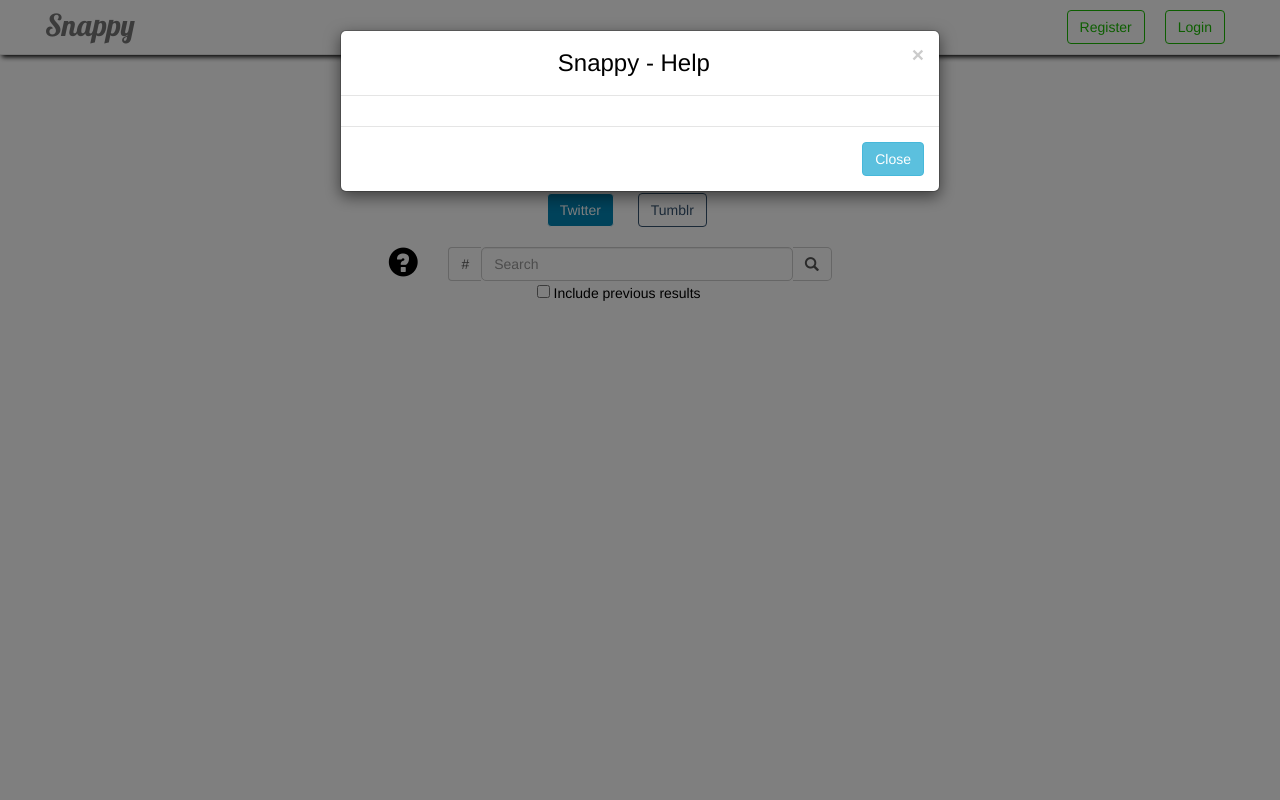
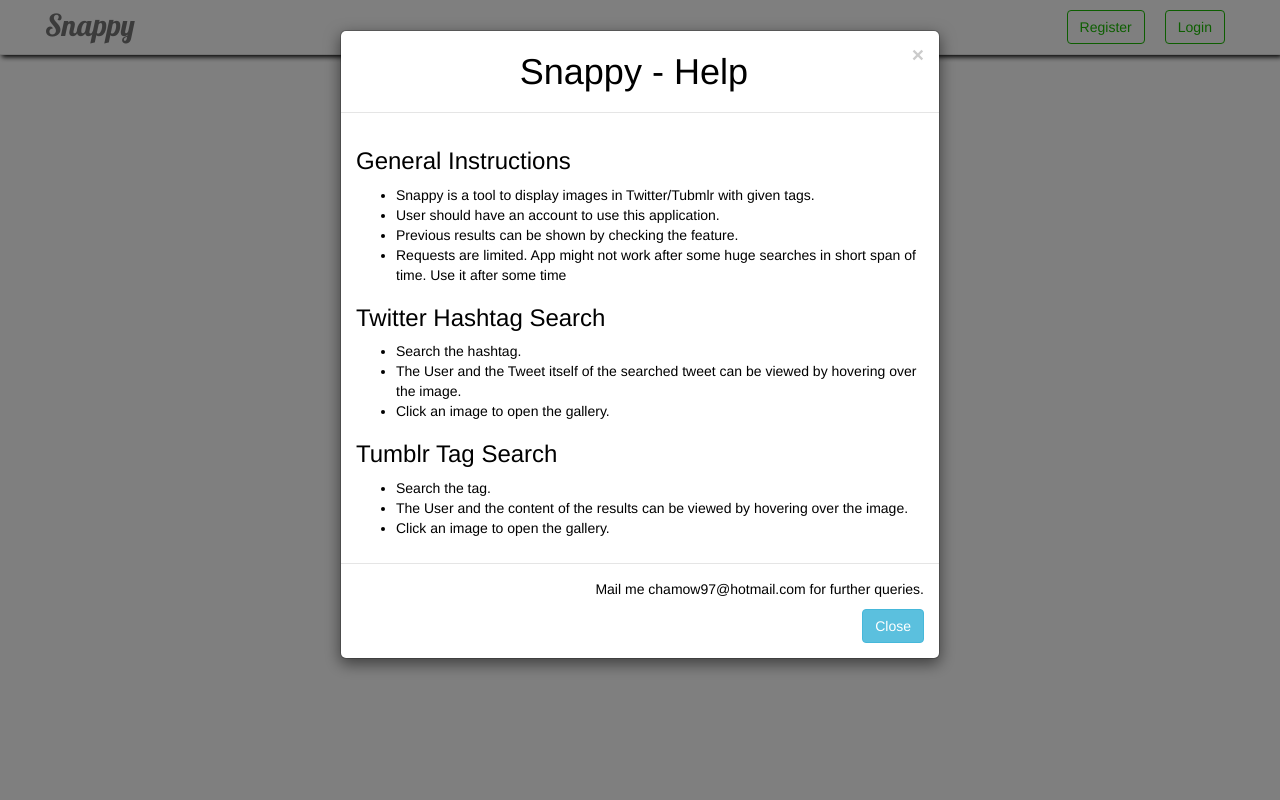
Before and after one commit to chamow97/snappy, a Django app: page / in a window 1280 px wide, after a click that opens the changed part. Run offline with Django 3.2, Linux system fonts and the light colour scheme; some libraries are stand-ins or nearby versions.

Commit message:
Add Documentation

```diff
--- a/twitter_snaps/static/js/home.js
+++ b/twitter_snaps/static/js/home.js
@@ -6,11 +6,17 @@ function checkBoxToggle() {
 }
 function searchTags(selectedPlatform)
 {
+    var oldContent = "";
     var search = document.getElementById("search-text").value;
     search = search.split(" ")[0];
     var isChecked = $("#includeMore").is(':checked');
     if(isChecked === false)
     {
+        document.getElementById("tweet-content").innerHTML = "";
+    }
+    else if(isChecked === true)
+    {
+        oldContent = document.getElementById("tweet-content").innerHTML;
         document.getElementById("tweet-content").innerHTML = "";
     }
     if(search == "")
@@ -28,7 +34,7 @@ function searchTags(selectedPlatform)
             var gallery = [];
             if(selectedPlatform == 0){
                  var text = "<br><br><div style='text-align: center; font-size: 20px;'>Tweets tagged with: " +
-                "<span style='background-color: #8cff77; border-radius: 5px; font-family: ";
+                "<span style='background-color: #ff523f; border-radius: 5px; font-family: ";
                     text += "Lobster', cursive'; > #";
                     text += search;
                     text += "</span></div><br><br>";
@@ -57,6 +63,7 @@ function searchTags(selectedPlatform)
                 gallery.push({'name': data.user[i], 'url':data.images[i], 'description':data.text[i]});
             }
             $(".loader").hide();
+            document.getElementById("tweet-content").innerHTML += oldContent;
             var gallery = $('#tweet-content a').simpleLightbox();
             document.getElementById("search-text").value = "";
         },
--- a/twitter_snaps/templates/base.html
+++ b/twitter_snaps/templates/base.html
@@ -29,6 +29,18 @@
 
 </head>
 <body>
+<script>
+
+toastr.options = {
+  "debug": false,
+  "positionClass": "toast-top-center",
+  "onclick": null,
+  "fadeIn": 300,
+  "fadeOut": 1000,
+  "timeOut": 5000,
+  "extendedTimeOut": 1000
+}
+</script>
 <div class="loader" style="background: url('{% static 'images/loading1.gif' %}') 50% 50% no-repeat rgb(249,249,249);"></div>
 <nav class="navbar navbar-default navbar-fixed-top">
     <div class="container-fluid nav-content">
--- a/twitter_snaps/templates/index.html
+++ b/twitter_snaps/templates/index.html
@@ -48,12 +48,33 @@
         <div class="modal-content">
             <div class="modal-header">
                 <button type="button" class="close" data-dismiss="modal">&times;</button>
-                <h3 class="modal-title">Snappy - Help</h3>
+                <h1 class="modal-title">Snappy - Help</h1>
             </div>
             <div class="modal-body">
+                <h3>General Instructions</h3>
+                <ul>
+                    <li>Snappy is a tool to display images in Twitter/Tubmlr with given tags.</li>
+                    <li>User should have an account to use this application.</li>
+                    <li>Previous results can be shown by checking the feature.</li>
+                    <li>Requests are limited. App might not work after some huge
+                        searches in short span of time. Use it after some time</li>
+                </ul>
+                <h3>Twitter Hashtag Search</h3>
+                <ul>
+                    <li>Search the hashtag.</li>
+                    <li>The User and the Tweet itself of the searched tweet can be viewed by hovering over the image.</li>
+                    <li>Click an image to open the gallery.</li>
+                </ul>
 
+                <h3>Tumblr Tag Search</h3>
+                <ul>
+                    <li>Search the tag.</li>
+                    <li>The User and the content of the results can be viewed by hovering over the image.</li>
+                    <li>Click an image to open the gallery.</li>
+                </ul>
             </div>
             <div class="modal-footer">
+                <p>Mail me <a href="mailto:chamow97@hotmail.com">chamow97@hotmail.com</a> for further queries.</p>
                 <button class="btn btn-info
 " type="button" data-dismiss="modal">Close</button>
             </div>
--- a/twitter_snaps/views.py
+++ b/twitter_snaps/views.py
@@ -11,6 +11,10 @@ import json
 import requests
 import tweepy
 
+consumer_key = 'JfRjo39DPofzFwwEi3awIqqiJ'
+consumer_secret_key = 'AtsHqGajRTUkSw96bHNwEixlbzjPaoYXrtBP9kDTaaIfE8J506'
+access_token = '342784431-eKqhjwlXEBHwcLP8sOxAdl8JjMYiroZs7mcwGBip'
+secret_access_token = 'pnYADssIJrlafbH1hH2PgpkKoK5YotBcKkmt30dyLcY2X'
 
 
 def twitter_feed(request, search):
@@ -38,6 +42,7 @@ def twitter_feed(request, search):
     return HttpResponse(ans, content_type='application/json')
 
 def tumblr_tags(request, search):
+    api_key = "IRb0id61fySh2utB0nCBPjJZIDgnBUfvTCigcbGRBRgSBrC6Dd"
     url = "https://api.tumblr.com/v2/tagged?tag=" + search + "&api_key=" + api_key
     data = requests.get(url)
     feeds = data.json()
```
Also changed, not shown: README.md, db.sqlite3, screencasts/login_register.gif (added), 1 other file.
